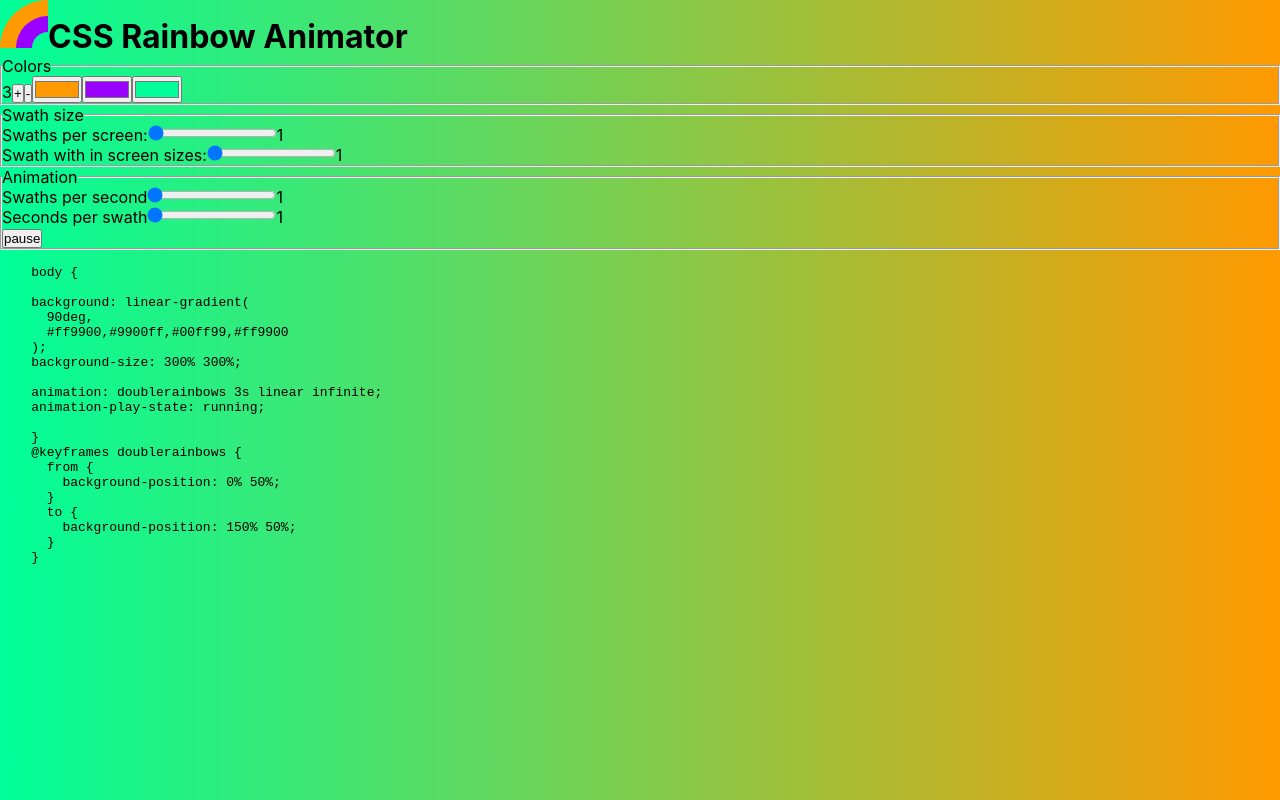
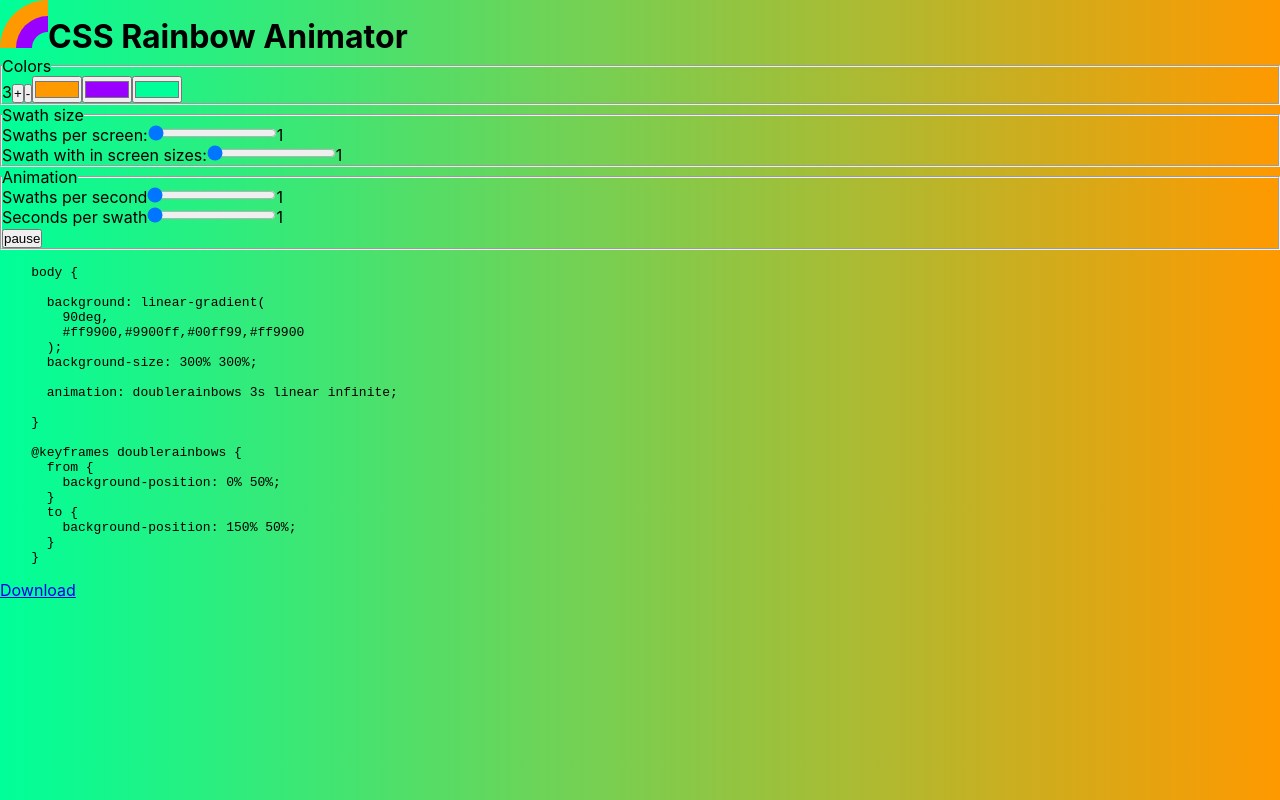
Before and after one commit to bxt/css-rainbow-animator, a Next.js app: page / in a window 1280 px wide. Built offline with nearby package versions, Linux system fonts and the light colour scheme.

Commit message:
feat: allow downloading html

```diff
--- a/components/css-output.tsx
+++ b/components/css-output.tsx
@@ -27,13 +27,13 @@ export const CssOutput: FC<CssOutputProps> = ({
       background-size: ${backgroundSize * 100}% ${backgroundSize * 100}%;
 
       animation: doublerainbows ${duration}s linear infinite;
-    animation-play-state: ${paused ? 'paused' : 'running'};
   `;
 
   const css = `
     body {
       ${bodyCss}
     }
+
     @keyframes doublerainbows {
       from {
         background-position: 0% 50%;
@@ -44,13 +44,23 @@ export const CssOutput: FC<CssOutputProps> = ({
     }
   `;
 
+  const html = `<style>${css}\n</style>`;
+
   return (
     <>
       <pre>{css}</pre>
+      <a
+        href={`data:text/html,${encodeURIComponent(html)}`}
+        download="animated-rainbow.html"
+      >
+        Download
+      </a>
       <style jsx global>{`
         body {
           ${bodyCss}
+          animation-play-state: ${paused ? 'paused' : 'running'};
         }
+
         @keyframes doublerainbows {
           from {
             background-position: 0% 50%;
```
Lines whose indentation alone changed are shown as unchanged.
